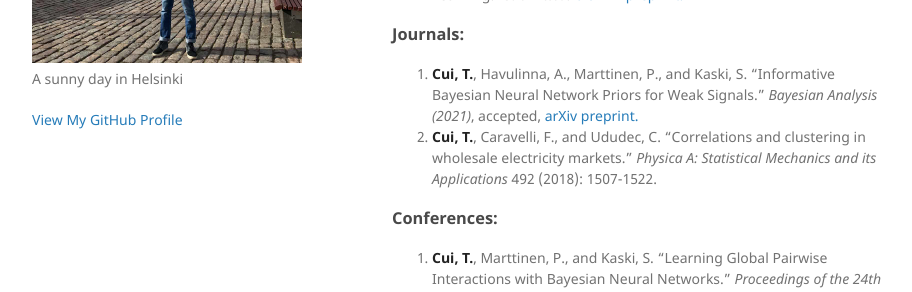
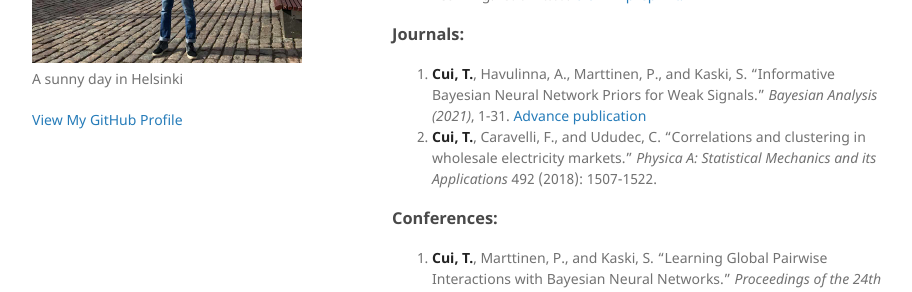
Before and after one commit to tycui/tycui.github.io, a Jekyll site: the page built from index.md, in a window 1280 px wide and 900 px high. Shown: the part 406-698 px from the top of the window, without its empty margins (178-1090 px from the left). Built offline with Jekyll 4.4.1, drawn with Linux system fonts in a browser that asks for light colours; our own code applies the rules of GitHub Pages for plain Markdown files.

Commit message:
Update index.md

```diff
--- a/index.md
+++ b/index.md
@@ -13,7 +13,7 @@ More about me [here](./more_about_me.html).
 1. **Cui, T.**, El Mekkaoui, K., Reinvall, J., Havulinna, A., Marttinen, P., and Kaski, S. (2021). "Gene-Gene Interaction Detection with Deep Learning." _submitted._ [bioRxiv preprint.](https://www.biorxiv.org/content/10.1101/2021.03.12.435063v1)
 
 ### Journals:
-2. **Cui, T.**, Havulinna, A., Marttinen, P., and Kaski, S. "Informative Bayesian Neural Network Priors for Weak Signals." _Bayesian Analysis (2021)_, accepted, [arXiv preprint.](https://arxiv.org/abs/2002.10243)
+2. **Cui, T.**, Havulinna, A., Marttinen, P., and Kaski, S. "Informative Bayesian Neural Network Priors for Weak Signals." _Bayesian Analysis (2021)_, 1-31. [Advance publication](https://projecteuclid.org/journals/bayesian-analysis/advance-publication/Informative-Bayesian-Neural-Network-Priors-for-Weak-Signals/10.1214/21-BA1291.full)
 3. **Cui, T.**, Caravelli, F., and Ududec, C. "Correlations and clustering in wholesale electricity markets." _Physica A: Statistical Mechanics and its Applications_ 492 (2018): 1507-1522.
 
 ### Conferences:
```
